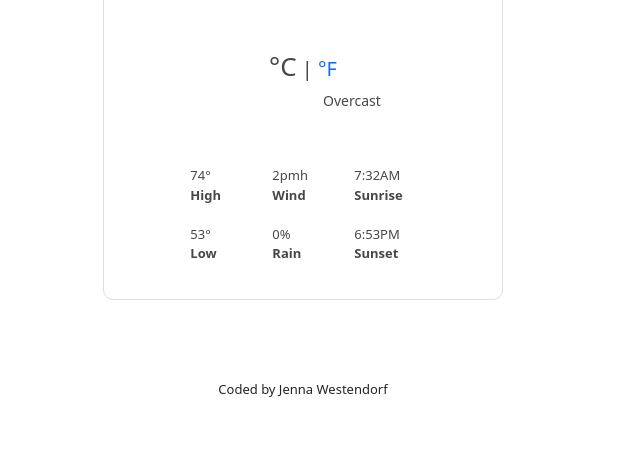
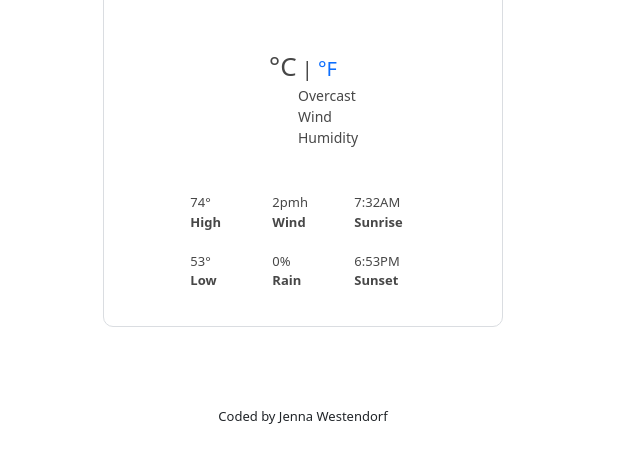
Before and after one commit to jleewest/weather-forecast-app, a plain HTML site: page index.html in a window 1280 px wide. Shown: the part 456-918 px from the top of the page, without its empty margins (337-977 px from the left). Before the commit the page ends 895 px from the top, so only its background shows below. Drawn offline with nearby package versions, Linux system fonts and the light colour scheme; no server answers.

Commit message:
Added wind speed and humidity

```diff
--- a/index.html
+++ b/index.html
@@ -61,13 +61,17 @@
           <div class="row">
             <div class="col-6"></div>
             <div class="current-description col-6" id="dest">Overcast</div>
+            <div class="col-6"></div>
+            <div class="current-description col-6" id="wind-speed">Wind</div>
+            <div class="col-6"></div>
+            <div class="current-description col-6" id="humidity">Humidity</div>
           </div>
           <div class="row">
             <div class="col"></div>
             <div class="current-details row">
               <div class="col-1"></div>
-              <div class="col-3" id="high-temp">74°</div>
-              <div class="col-3" id="wind-speed">2pmh</div>
+              <div class="col-3">74°</div>
+              <div class="col-3">2pmh</div>
               <div class="col-5">7:32AM</div>
               <div class="col-1"></div>
               <div class="col-3"><strong>High</strong></div>
--- a/src/script.js
+++ b/src/script.js
@@ -23,23 +23,6 @@ function formatDate() {
 }
 formatDate();
 
-// function showCurrentTemperature(response) {
-//   let city = response.data.city;
-//   let currentTemperature = document.querySelector("#current-temp");
-//   let location = document.querySelector("#location");
-//   let description = document.querySelector("#dest");
-//   let windSpeed = Math.round(response.data.wind.speed);
-//   let selectWind = document.querySelector("#wind-speed");
-//   let iconElement = document.querySelector("#icon");
-//   // let descriptionResponse = response.data.condition.description;
-
-//   celsiusTemperature = response.data.temperature.current;
-
-//   currentTemperature.innerHTML = Math.round(celsiusTemperature);
-//   location.innerHTML = `In ${city}, it is currently`;
-//   description.innerHTML = `Hello`;
-//   // descriptionResponse[0].toUpperCase() + descriptionResponse.substring(1);
-
 function showLocationTemperature(response) {
   let currentTemperature = document.querySelector("#current-temp");
   let location = document.querySelector("#location");
@@ -55,7 +38,6 @@ function showLocationTemperature(response) {
   location.innerHTML = response.data.city;
   description.innerHTML =
     descriptionResponse[0].toUpperCase() + descriptionResponse.substring(1);
-  // response.data.condition.description;
   selectWind.innerHTML = `${windSpeed}mph`;
   iconElement.setAttribute(
     "src",
@@ -76,6 +58,8 @@ function showCurrentTemperature(response) {
   let description = document.querySelector("#dest");
   let windSpeed = Math.round(response.data.wind.speed);
   let selectWind = document.querySelector("#wind-speed");
+  let humidity = Math.round(response.data.temperature.humidity);
+  let selectHumidity = document.querySelector("#humidity");
   let iconElement = document.querySelector("#icon");
 
   celsiusTemperature = response.data.temperature.current;
@@ -83,7 +67,8 @@ function showCurrentTemperature(response) {
   currentTemperature.innerHTML = Math.round(celsiusTemperature);
   location.innerHTML = `In ${city}, it is currently`;
   description.innerHTML = response.data.condition.description;
-  selectWind.innerHTML = `${windSpeed}mph`;
+  selectWind.innerHTML = `Wind: ${windSpeed}mph`;
+  selectHumidity.innerHTML = `Humidity: ${humidity}%`;
   iconElement.setAttribute(
     "src",
     `http://shecodes-assets.s3.amazonaws.com/api/weather/icons/${response.data.condition.icon}.png`
--- a/src/style.css
+++ b/src/style.css
@@ -52,12 +52,14 @@ a,
 
 .current-description {
   font-size: 14px;
-  padding: 20px;
+  padding: 0px;
   position: relative;
-  top: -35px;
+  right: 5px;
+  top: -20px;
 }
 .current-details {
   font-size: 13px;
+  padding-top: 25px;
 }
 footer {
   font-size: 13px;
```
